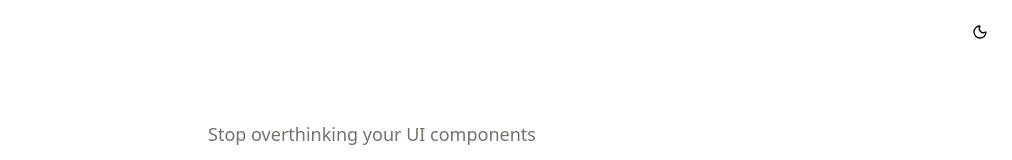
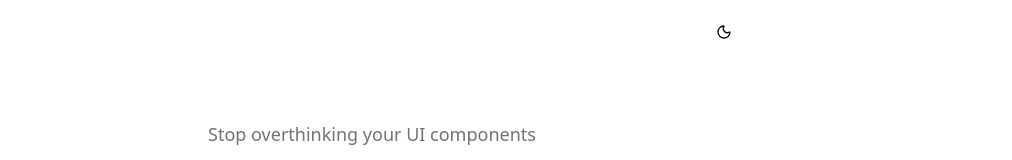
Before and after one commit to TheOrcDev/justfuckinguseshadcn, a Next.js app: page / in a window 1280 px wide. Shown: the top 160 px of the page, without its empty margins (268-1280 px from the left). Built offline with nearby package versions, Linux system fonts and the light colour scheme.

Commit message:
feat: refactor layout to integrate Header component with ModeSwitcher for improved structure

```diff
--- a/app/layout.tsx
+++ b/app/layout.tsx
@@ -1,7 +1,7 @@
 import type { Metadata } from "next";
 import { Geist, Geist_Mono } from "next/font/google";
 import "./globals.css";
-import { ModeSwitcher } from "@/components/mode-switcher";
+import { Header } from "@/components/header";
 import { ThemeProvider } from "@/components/theme-provider";
 
 const geistSans = Geist({
@@ -62,10 +62,7 @@ export default function RootLayout({
           disableTransitionOnChange
           enableSystem
         >
-          <header className="flex justify-end p-4">
-            <ModeSwitcher />
-          </header>
-
+          <Header />
           {children}
         </ThemeProvider>
       </body>
--- /dev/null
+++ b/components/header.tsx
@@ -0,0 +1,9 @@
+import { ModeSwitcher } from "./mode-switcher";
+
+export function Header() {
+  return (
+    <header className="mx-auto flex max-w-3xl justify-end p-4">
+      <ModeSwitcher />
+    </header>
+  );
+}
```
